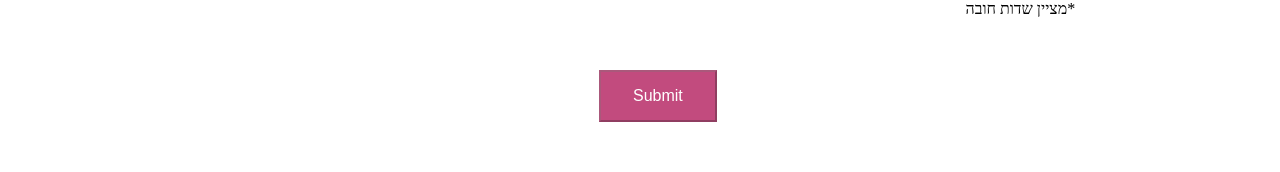
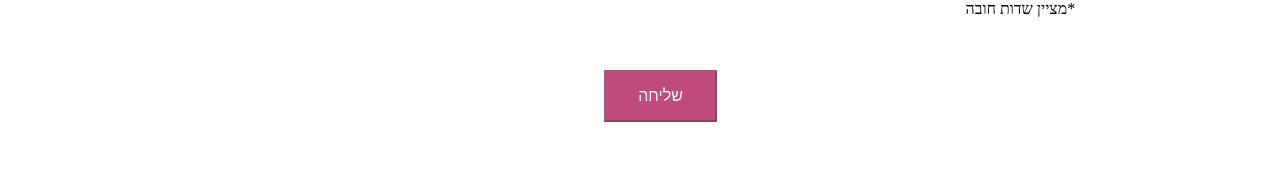
Before and after one commit to Shira2299/recipe-project, an Angular app: page /login in a window 1280 px wide. Shown: the part 482-654 px from the top of the page. Built offline with nearby package versions, Linux system fonts and the light colour scheme.

Commit message:
change submit to hebrow שליחה

```diff
--- a/src/app/login/login.component.html
+++ b/src/app/login/login.component.html
@@ -26,7 +26,7 @@
         </div>
         <p class="p1">*מציין שדות חובה</p>
         <br><br>
-        <button type="submit" class="btn" [disabled]="form.invalid">Submit</button>
+        <button type="submit" class="btn" [disabled]="form.invalid">שליחה</button>
         <br><br>
 </form>
 
```
